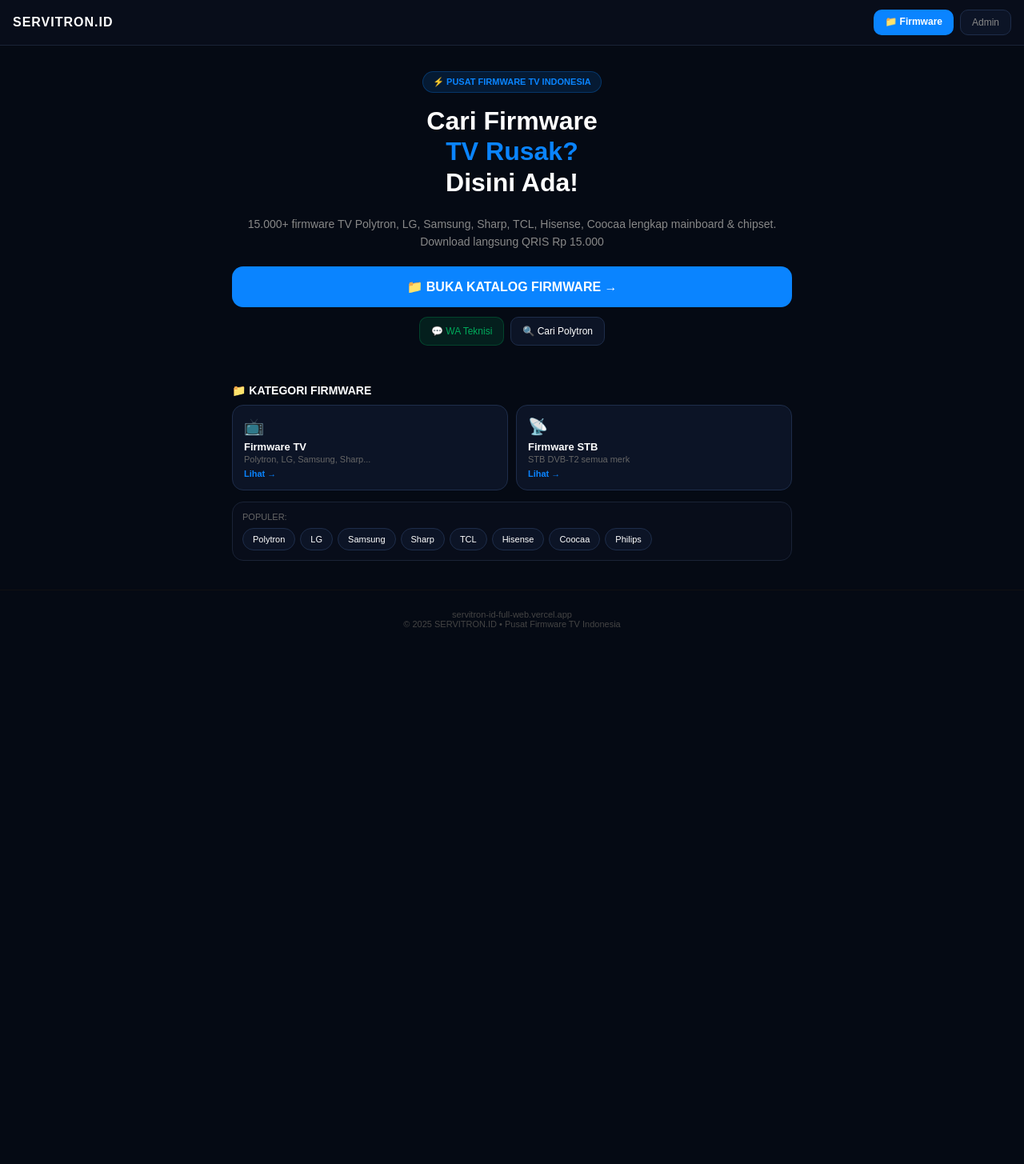
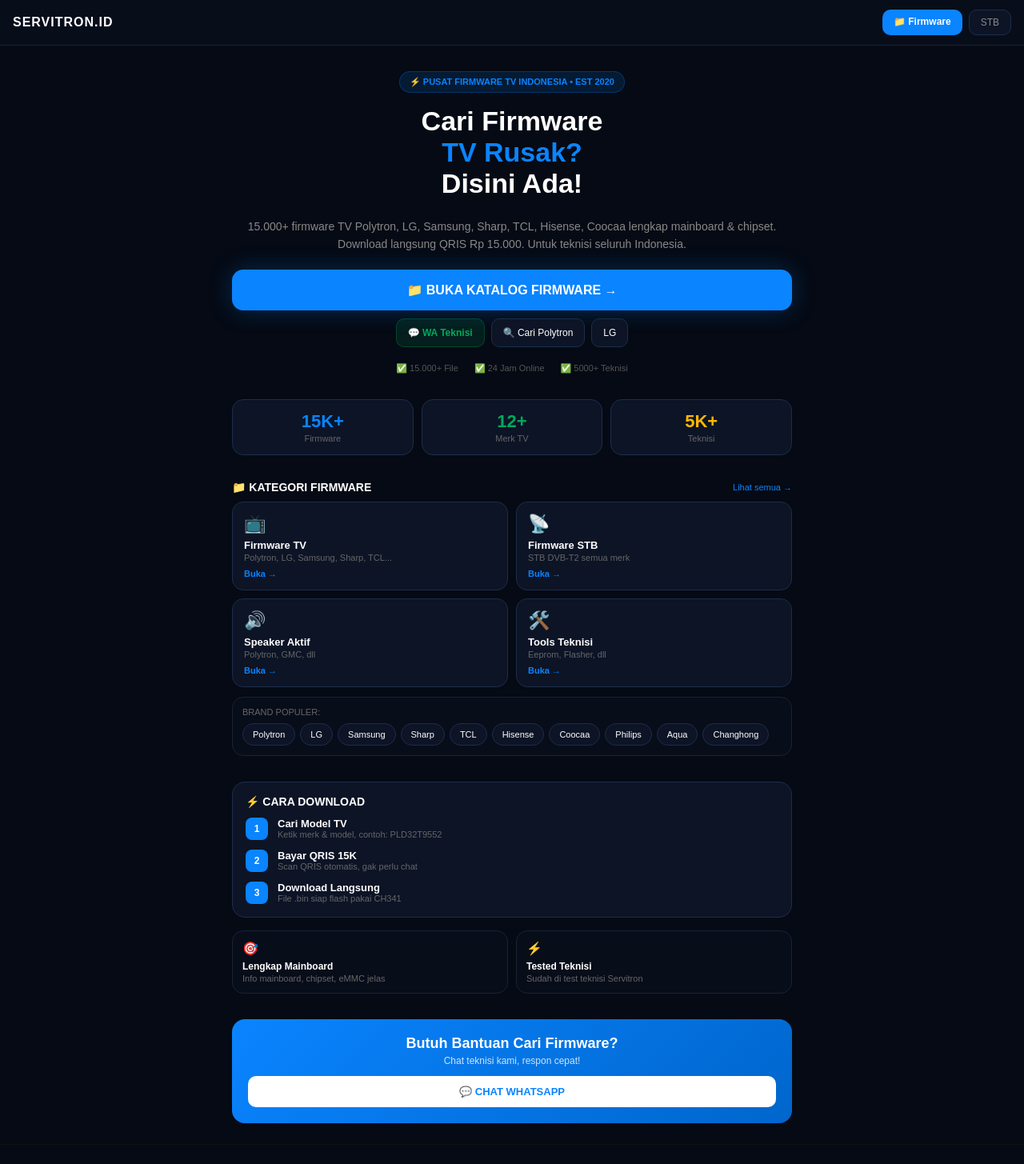
Before and after one commit to Cah-oon/servitron-id-full, a Next.js app in the folder apps/web/: page / in a window 1280 px wide. Shown: the top 1455 px of the page at 80% size. Before the commit the page ends 810 px from the top, so only its background shows below. Built offline with nearby package versions, Linux system fonts and the light colour scheme.

Commit message:
Revamp page layout and content for firmware services
Updated the page layout and content for firmware services, including new sections for download instructions and advantages. Improved styling and added links for better user navigation.

```diff
--- a/apps/web/app/page.tsx
+++ b/apps/web/app/page.tsx
@@ -6,56 +6,94 @@
         <div style={{fontWeight:900,letterSpacing:1}}>SERVITRON.ID</div>
         <div style={{display:"flex",gap:8}}>
           <a href="/firmware" style={{background:"#0A84FF",color:"#fff",padding:"8px 14px",borderRadius:10,textDecoration:"none",fontSize:12,fontWeight:700}}>📁 Firmware</a>
-          <a href="/admin/firmware" style={{background:"#0C1426",border:"1px solid #1e2d4a",color:"#888",padding:"8px 14px",borderRadius:10,textDecoration:"none",fontSize:12}}>Admin</a>
+          <a href="/firmware?type=STB" style={{background:"#0C1426",border:"1px solid #1e2d4a",color:"#888",padding:"8px 14px",borderRadius:10,textDecoration:"none",fontSize:12}}>STB</a>
         </div>
       </div>
 
       {/* HERO */}
       <div style={{padding:"32px 16px",textAlign:"center",maxWidth:700,margin:"0 auto"}}>
-        <div style={{display:"inline-block",background:"#0A84FF22",border:"1px solid #0A84FF44",color:"#0A84FF",padding:"6px 12px",borderRadius:20,fontSize:11,fontWeight:700}}>⚡ PUSAT FIRMWARE TV INDONESIA</div>
-        <h1 style={{fontSize:32,fontWeight:900,marginTop:16,lineHeight:1.2}}>Cari Firmware<br/><span style={{color:"#0A84FF"}}>TV Rusak?</span><br/>Disini Ada!</h1>
-        <p style={{color:"#888",fontSize:14,marginTop:12,lineHeight:1.6}}>15.000+ firmware TV Polytron, LG, Samsung, Sharp, TCL, Hisense, Coocaa lengkap mainboard & chipset. Download langsung QRIS Rp 15.000</p>
-
-        <a href="/firmware" style={{display:"block",marginTop:20,background:"#0A84FF",color:"#fff",padding:"16px",borderRadius:14,textAlign:"center",textDecoration:"none",fontWeight:800,fontSize:16}}>📁 BUKA KATALOG FIRMWARE →</a>
-
-        <div style={{marginTop:12,display:"flex",gap:8,justifyContent:"center"}}>
-          <a href="https://wa.me/6281234567890" style={{background:"#00AA5B22",border:"1px solid #00AA5B44",color:"#00AA5B",padding:"10px 14px",borderRadius:10,textDecoration:"none",fontSize:12}}>💬 WA Teknisi</a>
-          <a href="/firmware?q=Polytron" style={{background:"#0C1426",border:"1px solid #1e2d4a",color:"#fff",padding:"10px 14px",borderRadius:10,textDecoration:"none",fontSize:12}}>🔍 Cari Polytron</a>
+        <div style={{display:"inline-block",background:"#0A84FF22",border:"1px solid #0A84FF44",color:"#0A84FF",padding:"6px 12px",borderRadius:20,fontSize:11,fontWeight:700}}>⚡ PUSAT FIRMWARE TV INDONESIA • EST 2020</div>
+        <h1 style={{fontSize:34,fontWeight:900,marginTop:16,lineHeight:1.15}}>Cari Firmware<br/><span style={{color:"#0A84FF"}}>TV Rusak?</span><br/>Disini Ada!</h1>
+        <p style={{color:"#888",fontSize:14,marginTop:12,lineHeight:1.6}}>15.000+ firmware TV Polytron, LG, Samsung, Sharp, TCL, Hisense, Coocaa lengkap mainboard & chipset. Download langsung QRIS Rp 15.000. Untuk teknisi seluruh Indonesia.</p>
+        <a href="/firmware" style={{display:"block",marginTop:20,background:"#0A84FF",color:"#fff",padding:"16px",borderRadius:14,textAlign:"center",textDecoration:"none",fontWeight:800,fontSize:16,boxShadow:"0 0 30px #0A84FF44"}}>📁 BUKA KATALOG FIRMWARE →</a>
+        <div style={{marginTop:10,display:"flex",gap:8,justifyContent:"center",flexWrap:"wrap"}}>
+          <a href="https://wa.me/6281234567890" style={{background:"#00AA5B22",border:"1px solid #00AA5B44",color:"#00AA5B",padding:"10px 14px",borderRadius:10,textDecoration:"none",fontSize:12,fontWeight:700}}>💬 WA Teknisi</a>
+          <a href="/firmware?brand=Polytron" style={{background:"#0C1426",border:"1px solid #1e2d4a",color:"#fff",padding:"10px 14px",borderRadius:10,textDecoration:"none",fontSize:12}}>🔍 Cari Polytron</a>
+          <a href="/firmware?brand=LG" style={{background:"#0C1426",border:"1px solid #1e2d4a",color:"#fff",padding:"10px 14px",borderRadius:10,textDecoration:"none",fontSize:12}}>LG</a>
+        </div>
+        <div style={{marginTop:20,display:"flex",justifyContent:"center",gap:20,fontSize:11,color:"#555"}}>
+          <span>✅ 15.000+ File</span><span>✅ 24 Jam Online</span><span>✅ 5000+ Teknisi</span>
         </div>
       </div>
 
-      {/* KATEGORI CEPAT - INI YANG BOS MAU */}
-      <div style={{padding:16,maxWidth:700,margin:"0 auto"}}>
-        <div style={{fontWeight:800,fontSize:14,marginBottom:10}}>📁 KATEGORI FIRMWARE</div>
-        <div style={{display:"grid",gridTemplateColumns:"1fr 1fr",gap:10}}>
+      {/* STATS */}
+      <div style={{padding:"0 16px",maxWidth:700,margin:"0 auto"}}>
+        <div style={{display:"grid",gridTemplateColumns:"1fr 1fr 1fr",gap:10}}>
+          <div style={{background:"#0C1426",border:"1px solid #1e2d4a",borderRadius:14,padding:14,textAlign:"center"}}><div style={{fontSize:22,fontWeight:900,color:"#0A84FF"}}>15K+</div><div style={{fontSize:11,color:"#666",marginTop:2}}>Firmware</div></div>
+          <div style={{background:"#0C1426",border:"1px solid #1e2d4a",borderRadius:14,padding:14,textAlign:"center"}}><div style={{fontSize:22,fontWeight:900,color:"#00AA5B"}}>12+</div><div style={{fontSize:11,color:"#666",marginTop:2}}>Merk TV</div></div>
+          <div style={{background:"#0C1426",border:"1px solid #1e2d4a",borderRadius:14,padding:14,textAlign:"center"}}><div style={{fontSize:22,fontWeight:900,color:"#FFB800"}}>5K+</div><div style={{fontSize:11,color:"#666",marginTop:2}}>Teknisi</div></div>
+        </div>
+      </div>
+
+      {/* KATEGORI FIRMWARE - YANG BOS MAU DIPISAH */}
+      <div style={{padding:16,maxWidth:700,margin:"16px auto 0"}}>
+        <div style={{display:"flex",justifyContent:"space-between",alignItems:"center"}}><div style={{fontWeight:800,fontSize:14}}>📁 KATEGORI FIRMWARE</div><a href="/firmware" style={{color:"#0A84FF",fontSize:11,textDecoration:"none"}}>Lihat semua →</a></div>
+        <div style={{display:"grid",gridTemplateColumns:"1fr 1fr",gap:10,marginTop:10}}>
           <a href="/firmware?brand=Polytron" style={{background:"#0C1426",border:"1px solid #1e2d4a",borderRadius:14,padding:14,textDecoration:"none"}}>
-            <div style={{fontSize:20}}>📺</div>
-            <div style={{color:"#fff",fontWeight:700,marginTop:6,fontSize:13}}>Firmware TV</div>
-            <div style={{color:"#666",fontSize:11,marginTop:2}}>Polytron, LG, Samsung, Sharp...</div>
-            <div style={{color:"#0A84FF",fontSize:11,marginTop:6,fontWeight:700}}>Lihat →</div>
+            <div style={{fontSize:22}}>📺</div><div style={{color:"#fff",fontWeight:700,marginTop:6,fontSize:13}}>Firmware TV</div><div style={{color:"#666",fontSize:11,marginTop:2}}>Polytron, LG, Samsung, Sharp, TCL...</div><div style={{color:"#0A84FF",fontSize:11,marginTop:8,fontWeight:700}}>Buka →</div>
           </a>
           <a href="/firmware?type=STB" style={{background:"#0C1426",border:"1px solid #1e2d4a",borderRadius:14,padding:14,textDecoration:"none"}}>
-            <div style={{fontSize:20}}>📡</div>
-            <div style={{color:"#fff",fontWeight:700,marginTop:6,fontSize:13}}>Firmware STB</div>
-            <div style={{color:"#666",fontSize:11,marginTop:2}}>STB DVB-T2 semua merk</div>
-            <div style={{color:"#0A84FF",fontSize:11,marginTop:6,fontWeight:700}}>Lihat →</div>
+            <div style={{fontSize:22}}>📡</div><div style={{color:"#fff",fontWeight:700,marginTop:6,fontSize:13}}>Firmware STB</div><div style={{color:"#666",fontSize:11,marginTop:2}}>STB DVB-T2 semua merk</div><div style={{color:"#0A84FF",fontSize:11,marginTop:8,fontWeight:700}}>Buka →</div>
+          </a>
+          <a href="/firmware?type=Speaker" style={{background:"#0C1426",border:"1px solid #1e2d4a",borderRadius:14,padding:14,textDecoration:"none"}}>
+            <div style={{fontSize:22}}>🔊</div><div style={{color:"#fff",fontWeight:700,marginTop:6,fontSize:13}}>Speaker Aktif</div><div style={{color:"#666",fontSize:11,marginTop:2}}>Polytron, GMC, dll</div><div style={{color:"#0A84FF",fontSize:11,marginTop:8,fontWeight:700}}>Buka →</div>
+          </a>
+          <a href="/tools" style={{background:"#0C1426",border:"1px solid #1e2d4a",borderRadius:14,padding:14,textDecoration:"none"}}>
+            <div style={{fontSize:22}}>🛠️</div><div style={{color:"#fff",fontWeight:700,marginTop:6,fontSize:13}}>Tools Teknisi</div><div style={{color:"#666",fontSize:11,marginTop:2}}>Eeprom, Flasher, dll</div><div style={{color:"#0A84FF",fontSize:11,marginTop:8,fontWeight:700}}>Buka →</div>
           </a>
         </div>
 
-        {/* BRAND PILLS */}
-        <div style={{marginTop:14,background:"#080D1A",border:"1px solid #1a2336",borderRadius:14,padding:12}}>
-          <div style={{fontSize:11,color:"#666",marginBottom:8}}>POPULER:</div>
+        <div style={{marginTop:12,background:"#080D1A",border:"1px solid #1a2336",borderRadius:14,padding:12}}>
+          <div style={{fontSize:11,color:"#666",marginBottom:8}}>BRAND POPULER:</div>
           <div style={{display:"flex",gap:6,flexWrap:"wrap"}}>
-            {["Polytron","LG","Samsung","Sharp","TCL","Hisense","Coocaa","Philips"].map(b=>(
+            {["Polytron","LG","Samsung","Sharp","TCL","Hisense","Coocaa","Philips","Aqua","Changhong"].map(b=>(
               <a key={b} href={`/firmware?brand=${b}`} style={{background:"#0C1426",border:"1px solid #1e2d4a",color:"#fff",padding:"7px 12px",borderRadius:20,fontSize:11,textDecoration:"none"}}>{b}</a>
             ))}
           </div>
         </div>
       </div>
 
-      {/* FOOTER */}
-      <div style={{textAlign:"center",padding:24,color:"#444",fontSize:11,marginTop:20,borderTop:"1px solid #111"}}>
-        servitron-id-full-web.vercel.app<br/>© 2025 SERVITRON.ID • Pusat Firmware TV Indonesia
+      {/* CARA KERJA */}
+      <div style={{padding:16,maxWidth:700,margin:"0 auto"}}>
+        <div style={{background:"#0C1426",border:"1px solid #1e2d4a",borderRadius:16,padding:16}}>
+          <div style={{fontWeight:800,fontSize:14}}>⚡ CARA DOWNLOAD</div>
+          <div style={{marginTop:12,display:"flex",flexDirection:"column",gap:12}}>
+            <div style={{display:"flex",gap:12}}><div style={{width:28,height:28,borderRadius:8,background:"#0A84FF",display:"grid",placeItems:"center",fontSize:12,fontWeight:800}}>1</div><div><div style={{fontSize:13,fontWeight:700}}>Cari Model TV</div><div style={{fontSize:11,color:"#666"}}>Ketik merk & model, contoh: PLD32T9552</div></div></div>
+            <div style={{display:"flex",gap:12}}><div style={{width:28,height:28,borderRadius:8,background:"#0A84FF",display:"grid",placeItems:"center",fontSize:12,fontWeight:800}}>2</div><div><div style={{fontSize:13,fontWeight:700}}>Bayar QRIS 15K</div><div style={{fontSize:11,color:"#666"}}>Scan QRIS otomatis, gak perlu chat</div></div></div>
+            <div style={{display:"flex",gap:12}}><div style={{width:28,height:28,borderRadius:8,background:"#0A84FF",display:"grid",placeItems:"center",fontSize:12,fontWeight:800}}>3</div><div><div style={{fontSize:13,fontWeight:700}}>Download Langsung</div><div style={{fontSize:11,color:"#666"}}>File .bin siap flash pakai CH341</div></div></div>
+          </div>
+        </div>
+      </div>
+
+      {/* KEUNGGULAN */}
+      <div style={{padding:"0 16px 16px",maxWidth:700,margin:"0 auto"}}>
+        <div style={{display:"grid",gridTemplateColumns:"1fr 1fr",gap:10}}>
+          <div style={{background:"#080D1A",border:"1px solid #1a2336",borderRadius:14,padding:12}}><div style={{fontSize:16}}>🎯</div><div style={{fontSize:12,fontWeight:700,marginTop:6}}>Lengkap Mainboard</div><div style={{fontSize:11,color:"#666",marginTop:2}}>Info mainboard, chipset, eMMC jelas</div></div>
+          <div style={{background:"#080D1A",border:"1px solid #1a2336",borderRadius:14,padding:12}}><div style={{fontSize:16}}>⚡</div><div style={{fontSize:12,fontWeight:700,marginTop:6}}>Tested Teknisi</div><div style={{fontSize:11,color:"#666",marginTop:2}}>Sudah di test teknisi Servitron</div></div>
+        </div>
+      </div>
+
+      {/* CTA */}
+      <div style={{padding:16,maxWidth:700,margin:"0 auto"}}>
+        <div style={{background:"linear-gradient(135deg,#0A84FF,#0066CC)",borderRadius:16,padding:20,textAlign:"center"}}>
+          <div style={{fontSize:18,fontWeight:800}}>Butuh Bantuan Cari Firmware?</div>
+          <div style={{fontSize:12,opacity:0.8,marginTop:4}}>Chat teknisi kami, respon cepat!</div>
+          <a href="https://wa.me/6281234567890" style={{display:"block",marginTop:12,background:"#fff",color:"#0A84FF",padding:"12px",borderRadius:10,textDecoration:"none",fontWeight:800,fontSize:13}}>💬 CHAT WHATSAPP</a>
+        </div>
+      </div>
+
+      <div style={{textAlign:"center",padding:24,color:"#444",fontSize:11,marginTop:10,borderTop:"1px solid #111"}}>
+        servitron-id-full-web.vercel.app • servitron.id<br/>© 2025 SERVITRON.ID • Pusat Firmware TV Indonesia<br/>Made for Teknisi Indonesia ❤️
       </div>
     </div>
   )
```
